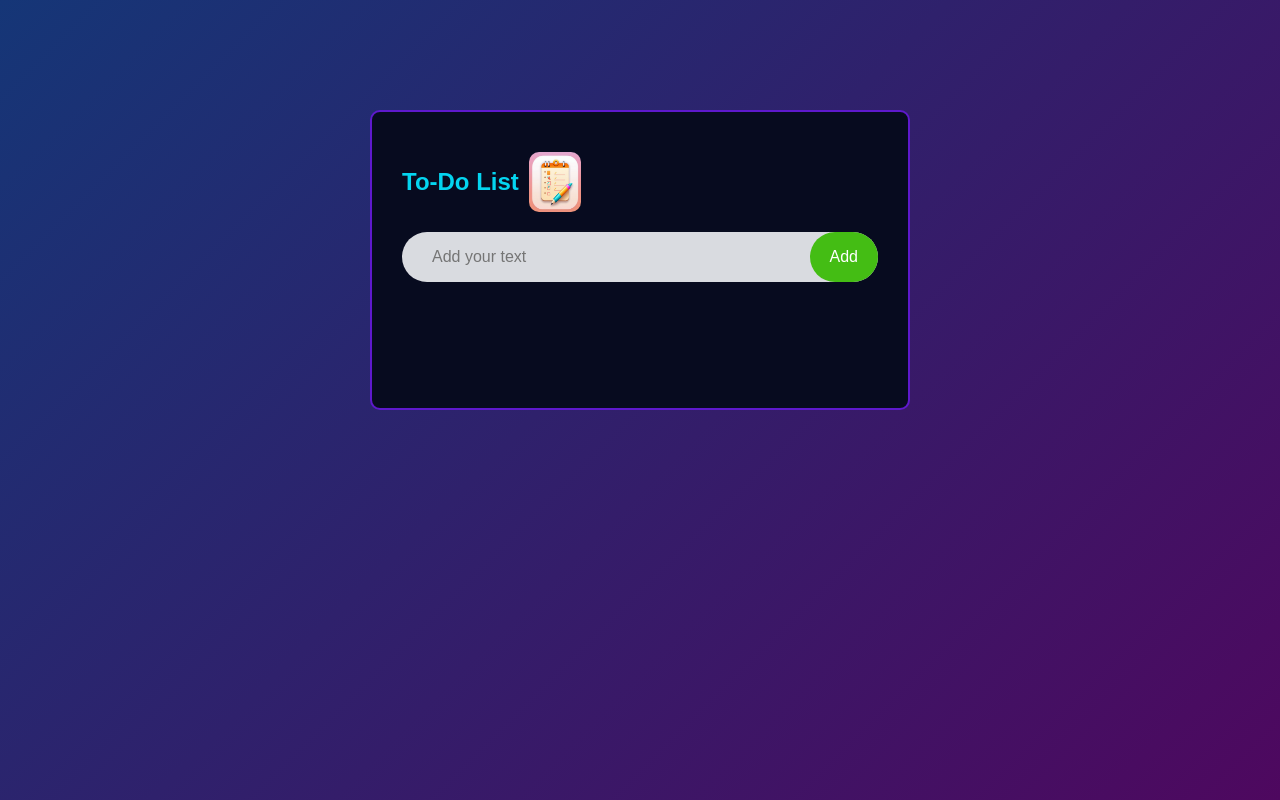
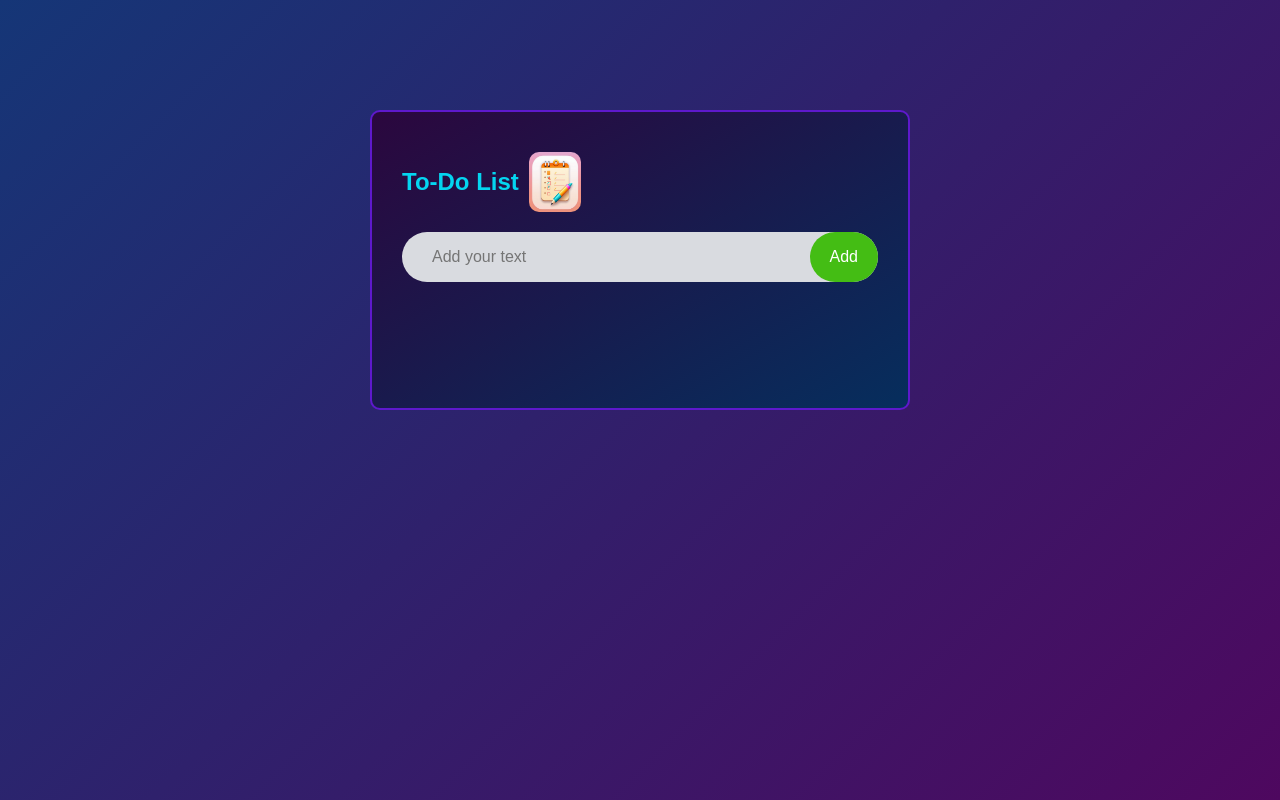
Before and after one commit to viikasschauhann/To-Do-List-App, a plain HTML site: page index.html in a window 1280 px wide. Drawn offline with Linux system fonts and the light colour scheme.

Commit message:
modify css

```diff
--- a/style.css
+++ b/style.css
@@ -15,7 +15,7 @@
 .todo-app {
     width: 100%;
     max-width: 540px;
-    background: #070b1f;
+    background: linear-gradient(150deg, rgb(43, 7, 62), rgb(6, 46, 93));
     margin: 100px auto 20px;
     padding: 40px 30px 70px;
     border-radius: 10px;
```
